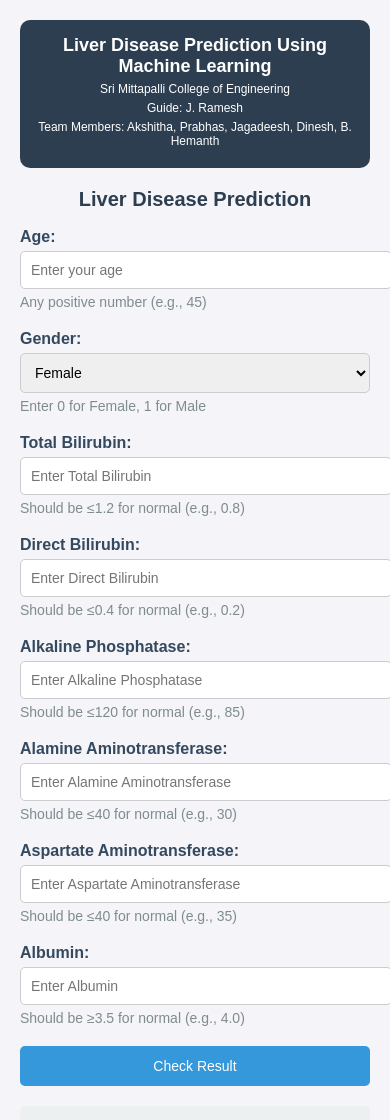
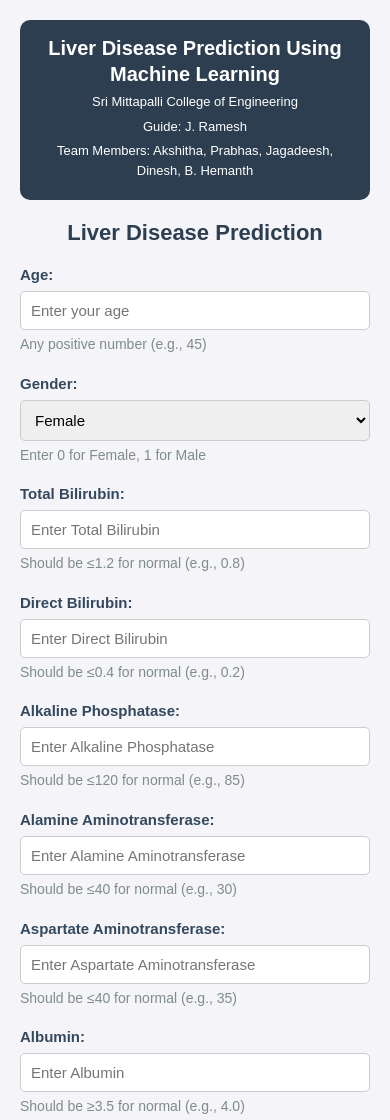
Before and after one commit to Ron2227/Liverdiseaseprediction, a plain HTML site: page index.html in a window 390 px wide. Shown: the top 1120 px of the page. Drawn offline with Linux system fonts and the light colour scheme.

Commit message:
index.html

```diff
--- a/index.html
+++ b/index.html
@@ -2,6 +2,7 @@
 <html>
 <head>
     <title>Liver Disease Predictor</title>
+    <meta name="viewport" content="width=device-width, initial-scale=1.0"> <!-- Ensures proper mobile scaling -->
     <style>
         body {
             font-family: Arial, sans-serif;
@@ -20,42 +21,49 @@
         }
         .banner h1 {
             margin: 0;
-            font-size: 20px; /* Adjusted to fit in one line */
+            font-size: 22px; /* Adjusted for better readability */
             font-weight: bold;
+            line-height: 1.3; /* Improved line spacing */
         }
         .banner p {
             margin: 5px 0;
             font-size: 14px;
+            line-height: 1.5; /* Improved line spacing */
         }
         h2 {
             color: #2c3e50;
             text-align: center;
+            font-size: 24px; /* Larger for better hierarchy */
+            margin-bottom: 20px;
         }
         .input-group {
             margin-bottom: 20px;
         }
         label {
             display: block;
-            margin-bottom: 5px;
+            margin-bottom: 8px; /* Increased spacing */
             color: #34495e;
             font-weight: bold;
+            font-size: 16px; /* Larger for better readability */
         }
         input, select {
             width: 100%;
-            padding: 10px;
+            padding: 12px; /* Increased height */
             border: 1px solid #ccc;
             border-radius: 5px;
-            font-size: 16px;
+            font-size: 16px; /* Larger font for better readability */
+            box-sizing: border-box; /* Ensures padding doesn't affect width */
         }
         button {
             width: 100%;
-            padding: 12px;
+            padding: 14px; /* Increased height */
             background-color: #3498db;
             color: white;
             border: none;
             border-radius: 5px;
-            font-size: 16px;
+            font-size: 18px; /* Larger font for better readability */
             cursor: pointer;
+            margin-top: 10px; /* Added spacing */
         }
         button:hover {
             background-color: #2980b9;
@@ -66,11 +74,13 @@
             border-radius: 5px;
             background-color: #ecf0f1;
             color: #2c3e50;
+            font-size: 16px; /* Larger font for better readability */
         }
         .instructions {
             font-size: 14px;
             color: #7f8c8d;
             margin-top: 5px;
+            line-height: 1.4; /* Improved line spacing */
         }
         .comparison {
             margin-top: 20px;
@@ -85,6 +95,7 @@
             border-left: 4px solid #3498db;
             background-color: #f9f9f9;
             animation: fadeIn 0.5s ease-in-out;
+            font-size: 16px; /* Larger font for better readability */
         }
         @keyframes fadeIn {
             from { opacity: 0; transform: translateY(10px); }
@@ -107,23 +118,34 @@
         }
         .status {
             margin-top: 10px;
-            font-size: 14px;
+            font-size: 16px; /* Larger font for better readability */
             color: #7f8c8d;
         }
 
-        /* Responsive Design */
+        /* Responsive Design for Mobile */
         @media (max-width: 600px) {
             .banner h1 {
-                font-size: 18px; /* Smaller font for mobile */
+                font-size: 20px; /* Slightly smaller for mobile */
             }
             .banner p {
-                font-size: 12px; /* Smaller font for mobile */
+                font-size: 13px; /* Slightly smaller for mobile */
             }
             h2 {
-                font-size: 20px; /* Smaller font for mobile */
+                font-size: 22px; /* Slightly smaller for mobile */
             }
-            input, select, button {
-                font-size: 14px; /* Smaller font for mobile */
+            label {
+                font-size: 15px; /* Slightly smaller for mobile */
+            }
+            input, select {
+                font-size: 15px; /* Slightly smaller for mobile */
+                padding: 10px; /* Slightly smaller for mobile */
+            }
+            button {
+                font-size: 16px; /* Slightly smaller for mobile */
+                padding: 12px; /* Slightly smaller for mobile */
+            }
+            #result, .comparison-item, .status {
+                font-size: 15px; /* Slightly smaller for mobile */
             }
         }
     </style>
```
